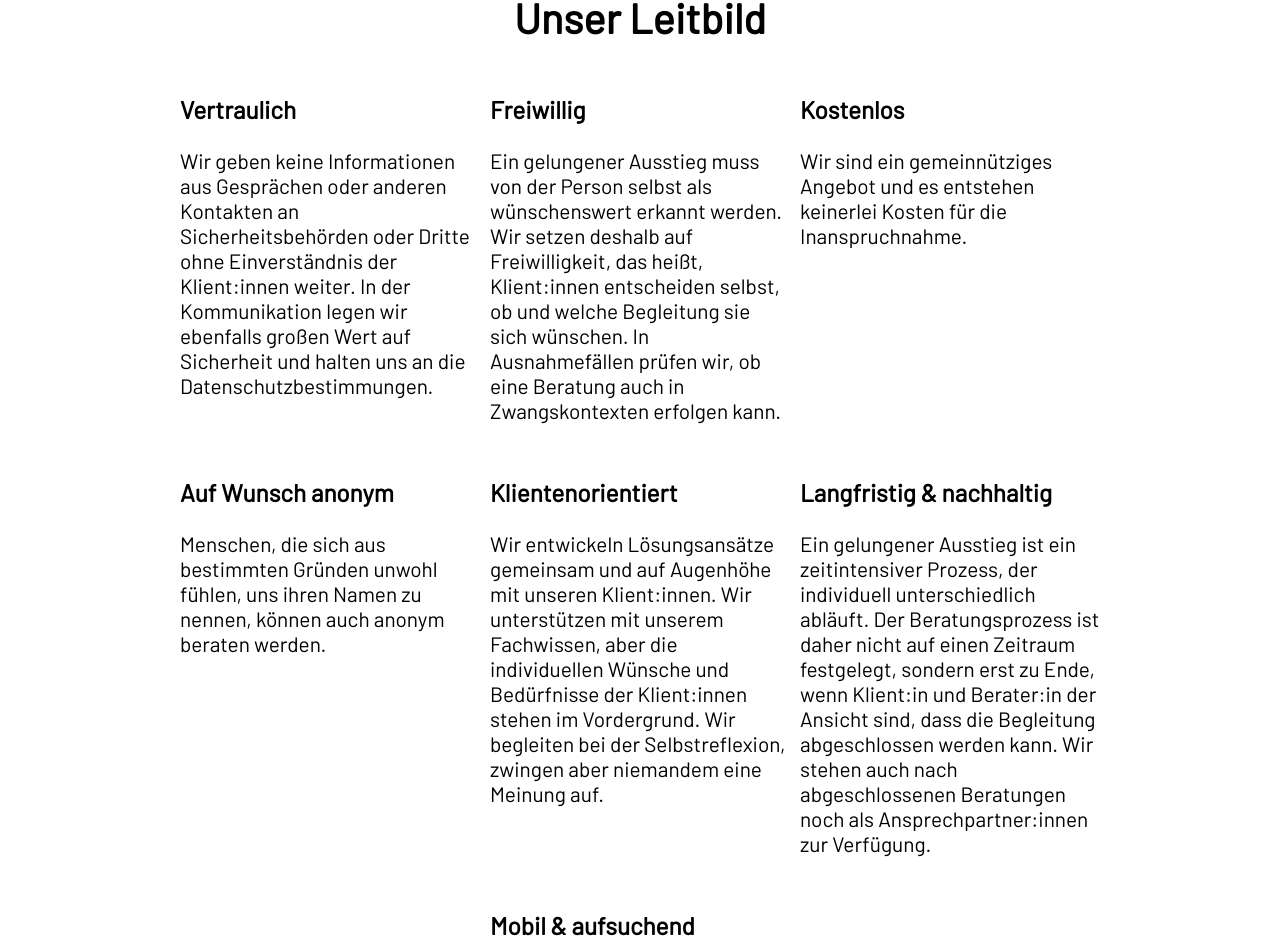
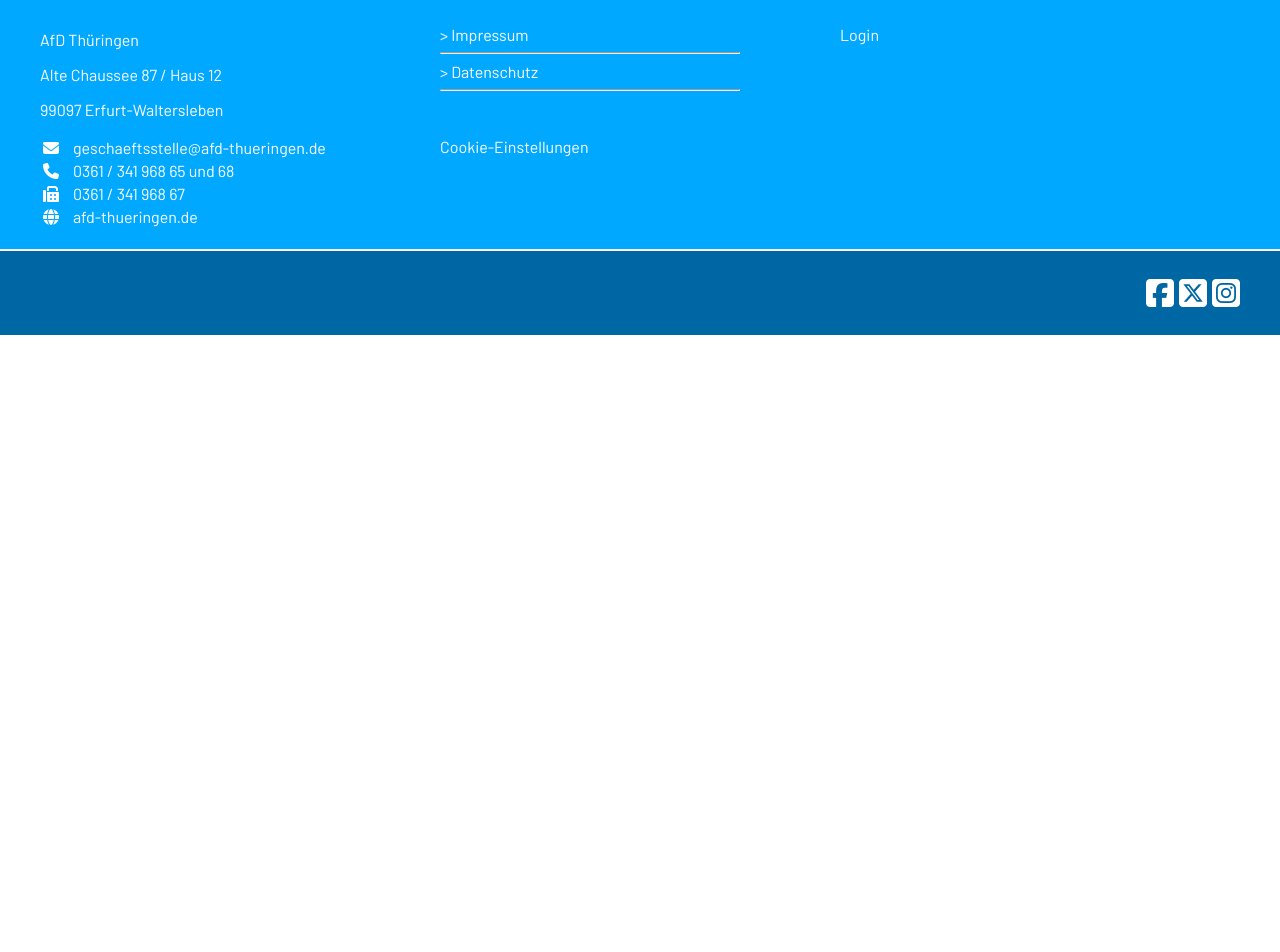
Before and after one commit to BenexTheHedgehog/ausstieg_links, a Next.js app: page /wer-sind-wir in a window 1280 px wide. Shown: the part 1688-2640 px from the top of the page. After the commit the page ends 2023 px from the top, so only its background shows below. Built offline with nearby package versions, Linux system fonts and the light colour scheme; a web font is replaced by a local one.

Commit message:
Afuera leitbild

```diff
--- a/pages/wer-sind-wir/index.tsx
+++ b/pages/wer-sind-wir/index.tsx
@@ -1,7 +1,4 @@
 import InformationBlock from "@/components/information/informationBlock";
-
-import styles from './style.module.css';
-
 export default function _() {
 
     return (
@@ -20,7 +17,6 @@
                         Das Team von ExitLinks setzt sich aus verschiedenen Fachbereichen wie Jura, Informatik, Politik, Sozialwissenschaften und Geisteswissenschaften zusammen. Es steht als kompetente und vertrauenswürdige Anlaufstelle allen Interessierten zur Verfügung.
                     </p>
                 </InformationBlock>
-
                 <InformationBlock imageRight={false} image="" width="0px" height="auto">
                     <p>
                         Wir geben keine Informationen aus Gesprächen oder anderen Kontakten an Sicherheitsbehörden oder Dritte ohne Einverständnis der Klienten weiter. In der Kommunikation legen wir ebenfalls großen Wert auf Sicherheit und halten uns an die Datenschutzbestimmungen.
@@ -32,52 +28,6 @@
                     Ein gelungener Ausstieg muss von der Person selbst als wünschenswert erkannt werden. Wir setzen deshalb auf Freiwilligkeit, das heißt, Klienten entscheiden selbst, ob und welche Begleitung sie sich wünschen. In Ausnahmefällen prüfen wir, ob wir Härtefällen mögliche Umstiegsmöglichkeiten in einen neuen Job liefern können.
                     </p>
                 </InformationBlock>
-                <div className={styles.lastBlock}>
-                    <h1>Unser Leitbild</h1>
-                    <div className={styles.information}>
-                        <div>
-                            <h3>Vertraulich</h3>
-                            <p>Wir geben keine Informationen aus Gesprächen oder anderen Kontakten an Sicherheitsbehörden oder Dritte ohne Einverständnis der Klient:innen weiter. In der Kommunikation legen wir ebenfalls großen Wert auf Sicherheit und halten uns an die Datenschutzbestimmungen.</p>
-                        </div>
-                        <div>
-                            <h3>Freiwillig</h3>
-                            <p>
-                            Ein gelungener Ausstieg muss von der Person selbst als wünschenswert erkannt werden. Wir setzen deshalb auf Freiwilligkeit, das heißt, Klient:innen entscheiden selbst, ob und welche Begleitung sie sich wünschen. In Ausnahmefällen prüfen wir, ob eine Beratung auch in Zwangskontexten erfolgen kann.
-                            </p>
-                        </div>
-                        <div>
-                            <h3>Kostenlos</h3>
-                            <p>
-                            Wir sind ein gemeinnütziges Angebot und es entstehen keinerlei Kosten für die Inanspruchnahme.
-                            </p>
-                        </div>
-                        <div>
-                            <h3>Auf Wunsch anonym</h3>
-                            <p>
-                            Menschen, die sich aus bestimmten Gründen unwohl fühlen, uns ihren Namen zu nennen, können auch anonym beraten werden.
-                            </p>
-                        </div>
-                        <div>
-                            <h3>Klientenorientiert</h3>
-                            <p>
-                            Wir entwickeln Lösungsansätze gemeinsam und auf Augenhöhe mit unseren Klient:innen. Wir unterstützen mit unserem Fachwissen, aber die individuellen Wünsche und Bedürfnisse der Klient:innen stehen im Vordergrund. Wir begleiten bei der Selbstreflexion, zwingen aber niemandem eine Meinung auf.
-                            </p>
-                        </div>
-                        <div>
-                            <h3>Langfristig & nachhaltig</h3>
-                            <p>
-                            Ein gelungener Ausstieg ist ein zeitintensiver Prozess, der individuell unterschiedlich abläuft. Der Beratungsprozess ist daher nicht auf einen Zeitraum festgelegt, sondern erst zu Ende, wenn Klient:in und Berater:in der Ansicht sind, dass die Begleitung abgeschlossen werden kann. Wir stehen auch nach abgeschlossenen Beratungen noch als Ansprechpartner:innen zur Verfügung.
-                            </p>
-                        </div>
-                        <div>
-                            <h3>Mobil & aufsuchend</h3>
-                            <p>
-                            Wir beraten dort, wo unsere Klient:innen sich sicher und wohl fühlen. Treffen finden deshalb wohnortnah und an selbstgewählten Orten statt (z.B. Café, Park, Bibliothek, …).
-                            </p>
-                        </div>
-
-                    </div>
-                </div>
             </div>
         </div>
     )
```
